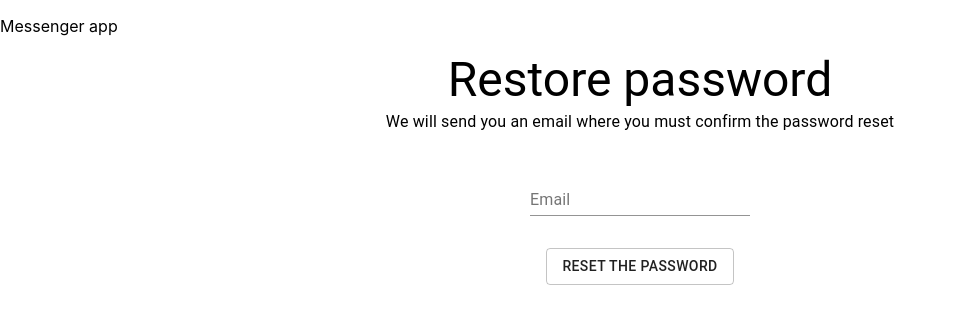
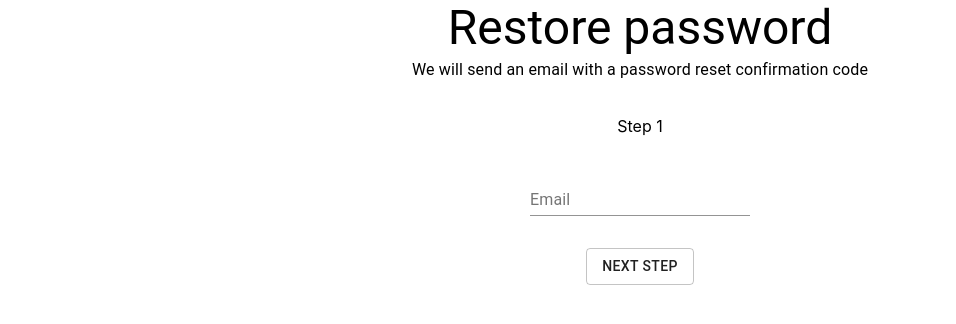
Before and after one commit to BogdanSav/project_Messeger, a React (Create React App) app: page / in a window 1280 px wide. Shown: the top 324 px of the page, without its empty margins (0-956 px from the left). Built offline with nearby package versions, Linux system fonts and the light colour scheme.

Commit message:
Layouts & Added components: EmailField, ResetCodeField, NewPassFields

```diff
--- a/package.json
+++ b/package.json
@@ -11,7 +11,9 @@
     "@types/node": "^12.20.10",
     "@types/react": "^17.0.3",
     "@types/react-dom": "^17.0.3",
+    "node-sass": "4.14",
     "react": "^17.0.2",
+    "react-css-modules": "^4.7.11",
     "react-dom": "^17.0.2",
     "react-redux": "^7.2.4",
     "react-router-dom": "^5.2.0",
--- a/src/App.tsx
+++ b/src/App.tsx
@@ -6,7 +6,6 @@ import { ForgotPassword } from './components/index'
 function App() {
   return (
     <>
-      <p>Messenger app</p>
       <ForgotPassword/>
     </>
   );
--- /dev/null
+++ b/src/components/Common/FieldsResetPass/EmailField.tsx
@@ -0,0 +1,20 @@
+import React, {useState} from "react";
+import {Input, InputLabel} from "@material-ui/core";
+
+export default function EmailField() {
+  const [email,setEmail] = useState("");
+
+  return (
+    <>
+      <InputLabel htmlFor="emailInput">Email</InputLabel>
+      <Input
+        type="email"
+        id="emailInput"
+        value={email}
+        onChange={(e)=>{setEmail(e.target.value); console.log(e.target.value);}}
+        placeholder="type your email here"
+        required
+      />
+    </>
+  )
+}
--- /dev/null
+++ b/src/components/Common/FieldsResetPass/NewPassFields.tsx
@@ -0,0 +1,24 @@
+import React, {useState} from "react";
+import {Input, InputLabel} from "@material-ui/core";
+
+export default function NewPassFields() {
+  const [password,setPassword] = useState("");
+
+  return (
+    <>
+      <InputLabel htmlFor="newPassInput">New Password</InputLabel>
+      <Input
+        type="password"
+        id="passwordInput"
+        value={password}
+        inputProps={{
+          minLength: 8,
+          maxLength: 30,
+        }}
+        onChange={(e)=>{setPassword(e.target.value)}}
+        placeholder="type your password here"
+        required
+      />
+    </>
+  )
+}
--- /dev/null
+++ b/src/components/Common/FieldsResetPass/ResetCodeField.tsx
@@ -0,0 +1,24 @@
+import React, {useState} from "react";
+import {Input, InputLabel} from "@material-ui/core";
+
+export default function ResetCodeField() {
+  const [resetCode,setResetCode] = useState("");
+
+  return (
+    <>
+      <InputLabel htmlFor="resetCodeInput">Reset Code</InputLabel>
+      <Input
+        type="text"
+        id="resetCodeInput"
+        value={resetCode}
+        inputProps={{
+          minLength: 6,
+          maxLength: 6,
+        }}
+        onChange={(e)=>{setResetCode(e.target.value)}}
+        placeholder="Type your reset code here"
+        required
+      />
+    </>
+  )
+}
--- a/src/components/ForgotPassword/ForgotPassword.module.scss
+++ /dev/null
@@ -1,3 +0,0 @@
-* {
-  font-size: 36px;
-}
--- a/src/components/ForgotPassword/ForgotPassword.tsx
+++ /dev/null
@@ -1,35 +0,0 @@
-import React, {useState} from "react";
-// import styles from "./ForgotPassword.module.scss"; // need to install "npm i react-css-modules"
-import Grid from "@material-ui/core/Grid";
-import Typography from "@material-ui/core/Typography"
-import Container from "@material-ui/core/Container"
-import {FormControl, Input, InputLabel, Button} from "@material-ui/core";
-
-export default function NoteWrapper() {
-  console.log("forgot password rdy");
-  const [email,setEmail] = useState("");
-
-  return (
-    <>
-      <Container maxWidth={"md"}>
-        <form>
-          <Grid container direction="column" justify="space-around" alignItems="center"  spacing={4}  >
-            <Grid item>
-              <Typography variant="h3" align="center"> Restore password </Typography>
-              <Typography variant="subtitle1" align="center"> We will send you an email where you must confirm the password reset </Typography>
-            </Grid>
-            <Grid item>
-              <FormControl>
-                <InputLabel htmlFor="emailInput">Email</InputLabel>
-                <Input type="email" id="emailInput" value={email} onChange={(e)=>{setEmail(e.target.value)}} placeholder="type your email here"/>
-              </FormControl>
-            </Grid>
-            <Grid item>
-              <Button type="submit" variant={"outlined"} color={"default"}>Reset the password</Button>
-            </Grid>
-          </Grid>
-        </form>
-      </Container>
-    </>
-  );
-}
--- /dev/null
+++ b/src/components/pages/ForgotPassword.module.scss
@@ -0,0 +1,3 @@
+.pageStatusBar {
+  color: #9ec6d4;
+}
--- /dev/null
+++ b/src/components/pages/ForgotPassword.tsx
@@ -0,0 +1,67 @@
+import React, {useState} from "react";
+// import styles from "./ForgotPassword.module.scss"; // need to install "npm i react-css-modules"
+import Grid from "@material-ui/core/Grid";
+import Typography from "@material-ui/core/Typography"
+import Container from "@material-ui/core/Container"
+import {FormControl, Button} from "@material-ui/core";
+//imports all components
+import {EmailField, ResetCodeField, NewPassFields} from "../index";
+
+export default function ForgotPassword() {
+  console.log("forgot password component ready!");
+  const [page, setPage] = useState("firstPage"); //number of current step page
+  const [pageNum, setPageNum] = useState("Step 1");
+  const [inputElement, setInputElement] = useState(<EmailField />);
+
+
+  function handleSubmit(event: any) {
+    event.preventDefault();
+    console.log("form submitted");
+
+    //changing content when form submitted successfully
+    if (page === "firstPage"){
+      setInputElement(<ResetCodeField />);
+      setPage("secondPage");
+      setPageNum("Step 2");
+      console.log("secondPage showing")
+    } else if (page === "secondPage") {
+      setInputElement(<NewPassFields />);
+      setPage("thirdPage");
+      setPageNum("Step 3");
+      console.log("thirdPage showing")
+    } else if (page === "thirdPage") {
+      window.location.reload()
+    }
+  }
+
+  return (
+    <>
+      <Container maxWidth={"md"}>
+        <form onSubmit={handleSubmit}>
+          <Grid container direction="column" justify="space-around" alignItems="center"  spacing={4}  >
+            <Grid item>
+              <Typography variant="h3" align="center"> Restore password </Typography>
+              <Typography variant="subtitle1" align="center"> We will send an email with a password reset confirmation code </Typography>
+            </Grid>
+            <Grid item className={"grid-page-status"}>
+              <span className={"pages-tatus-bar"}>{pageNum}</span>
+            </Grid>
+            <Grid item>
+              <FormControl>
+                {inputElement}
+              </FormControl>
+            </Grid>
+            <Grid item>
+              <Button
+                type="submit"
+                variant={"outlined"}
+                color={"default"}>
+                Next Step
+              </Button>
+            </Grid>
+          </Grid>
+        </form>
+      </Container>
+    </>
+  );
+}
```
Also changed, not shown: src/components/index.ts (+7 -1 lines), 1 other file (tests, documents, lock files or other folders).
